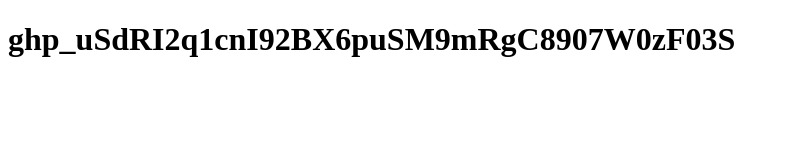
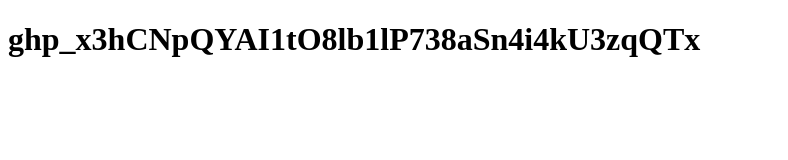
Before and after one commit to xiaojie4082/SED_0419, a plain HTML site: page index.html in a window 1280 px wide. Shown: the whole page, without its empty margins (0-788 px from the left). Drawn offline with Linux system fonts and the light colour scheme.

Commit message:
change index.html

```diff
--- a/index.html
+++ b/index.html
@@ -7,6 +7,6 @@
     <title>Token</title>
 </head>
 <body>
-    <h1>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</h1>
+    <h1>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</h1>
 </body>
 </html>
```
